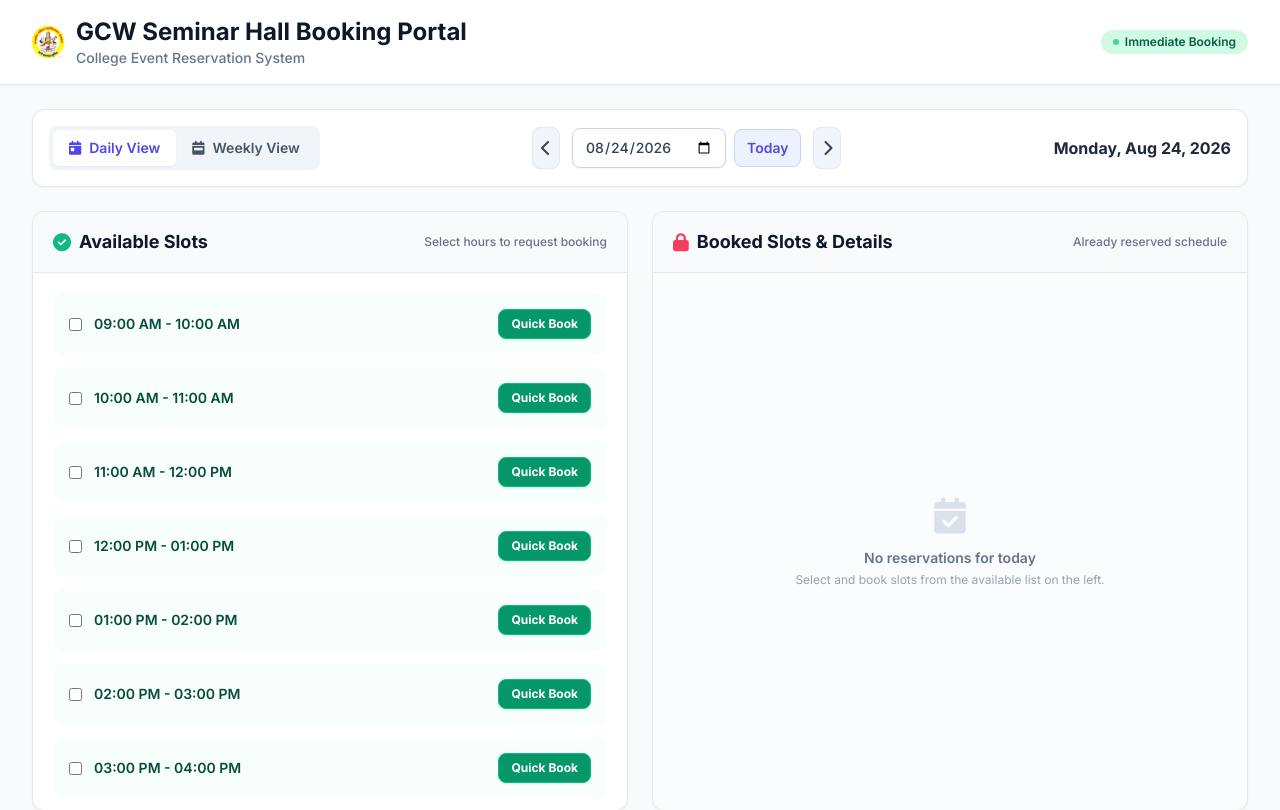
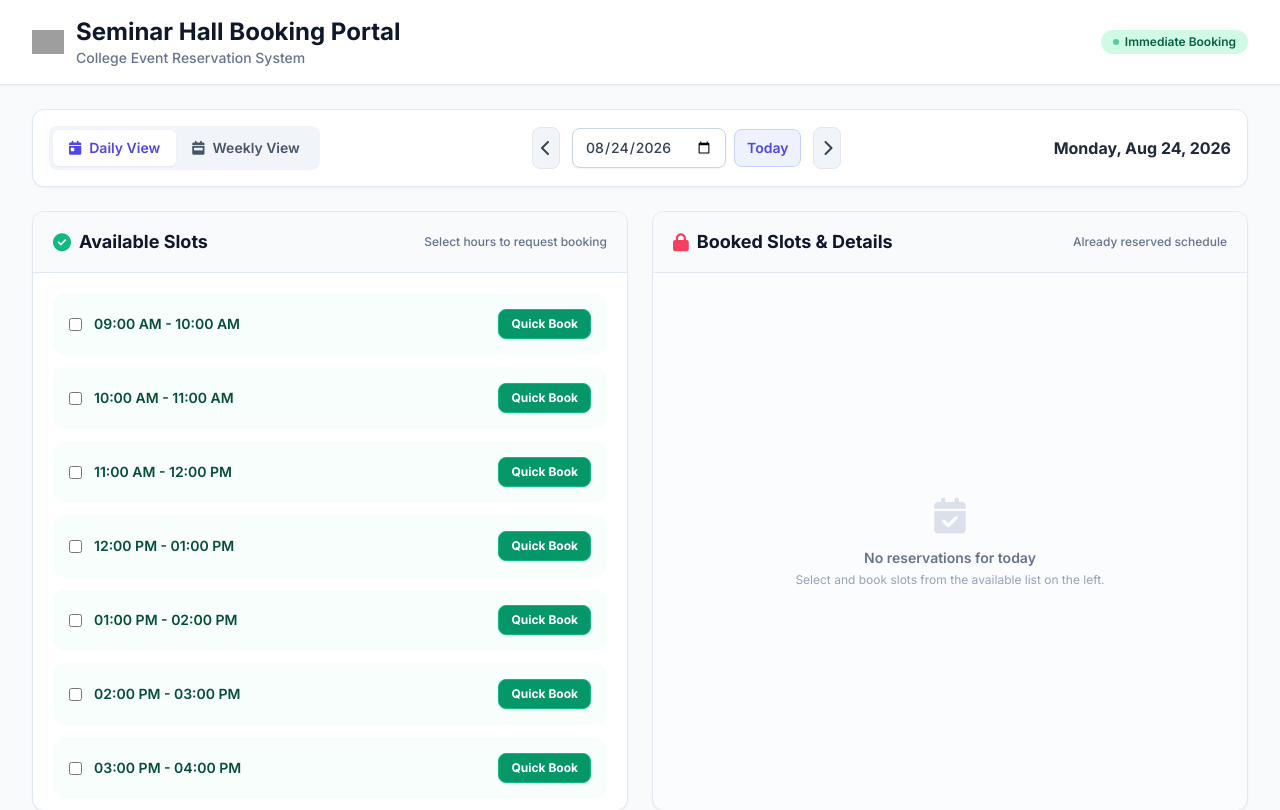
Before and after one commit to Bharatdel/SeminarHall, a Flask app: page / in a window 1280 px wide. Shown: the top 810 px of the page. Run offline with Flask 3, Linux system fonts and the light colour scheme; data that the repository does not hold is empty; some libraries are stand-ins or nearby versions; grey boxes are pictures that could not be loaded.

Commit message:
Add files via upload

```diff
--- a/templates/index.html
+++ b/templates/index.html
@@ -21,13 +21,9 @@
     <header class="bg-white border-b border-slate-200 sticky top-0 z-30 shadow-sm">
         <div class="max-w-7xl mx-auto px-4 sm:px-6 lg:px-8 py-4 flex flex-col sm:flex-row items-center justify-between gap-4">
             <div class="flex items-center gap-3">
-
-
-                <img src="{{ url_for('static', filename='logo without bgcolor.jpg') }}"
-+                     alt="College Logo"
-+                     class="h-8 w-8 object-contain">
+                <img src="{{ url_for('static', filename='college_logo.png') }}" alt="College Logo" class="h-8 w-8 object-contain">
                 <div>
-                    <h1 class="text-xl sm:text-2xl font-bold text-slate-900">GCW Seminar Hall Booking Portal</h1>
+                    <h1 class="text-xl sm:text-2xl font-bold text-slate-900">Seminar Hall Booking Portal</h1>
                     <p class="text-xs sm:text-sm text-slate-500 font-medium">College Event Reservation System</p>
                 </div>
             </div>
```
